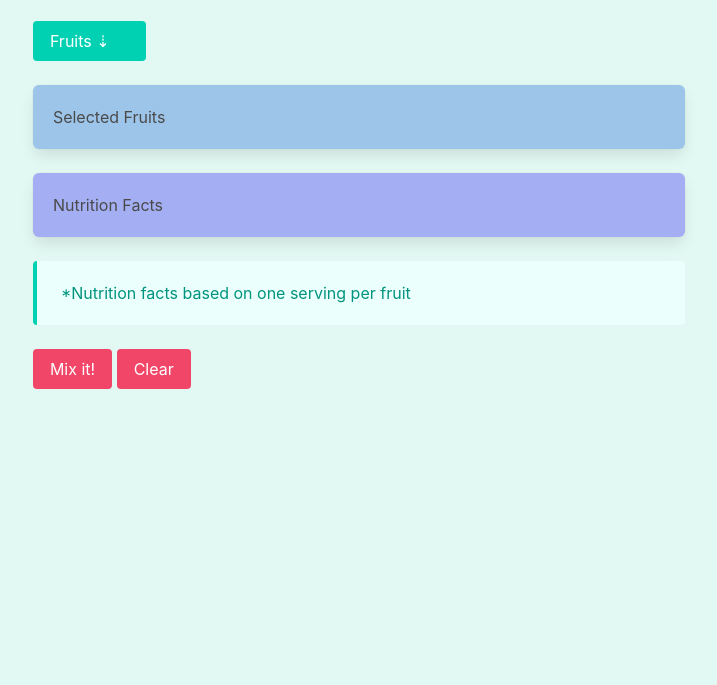
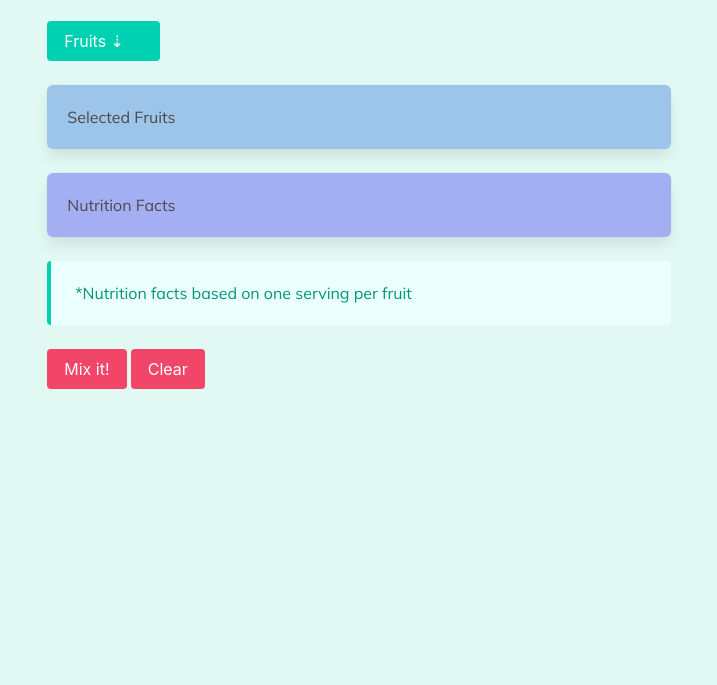
Before and after one commit to allenmurfee/smoothie-math, a plain HTML site: page index.html in a window 1280 px wide. Shown: the part 134-819 px from the top of the page, without its empty margins (281-998 px from the left). Drawn offline with nearby package versions, Linux system fonts and the light colour scheme.

Commit message:
added google font

```diff
--- a/index.html
+++ b/index.html
@@ -9,6 +9,7 @@
       rel="stylesheet"
       href="https://cdn.jsdelivr.net/npm/bulma@0.9.4/css/bulma.min.css"
     />
+    <link href="https://fonts.googleapis.com/css2?family=Mulish&display=swap" rel="stylesheet">
     <link rel="stylesheet" href="style.css" />
   </head>
 
--- a/style.css
+++ b/style.css
@@ -1,3 +1,6 @@
+body{
+  font-family: 'Mulish', sans-serif;
+}
 .dropscroll {
     max-height: 10em;
     overflow: auto;
```
